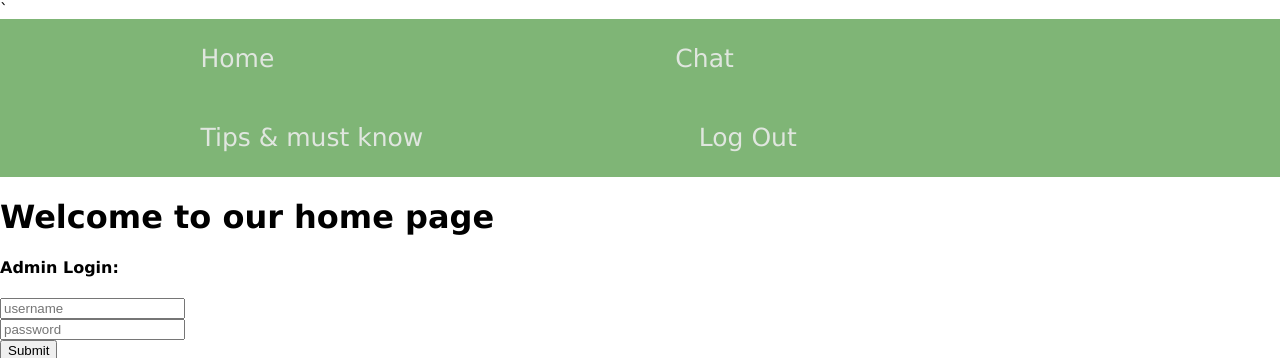
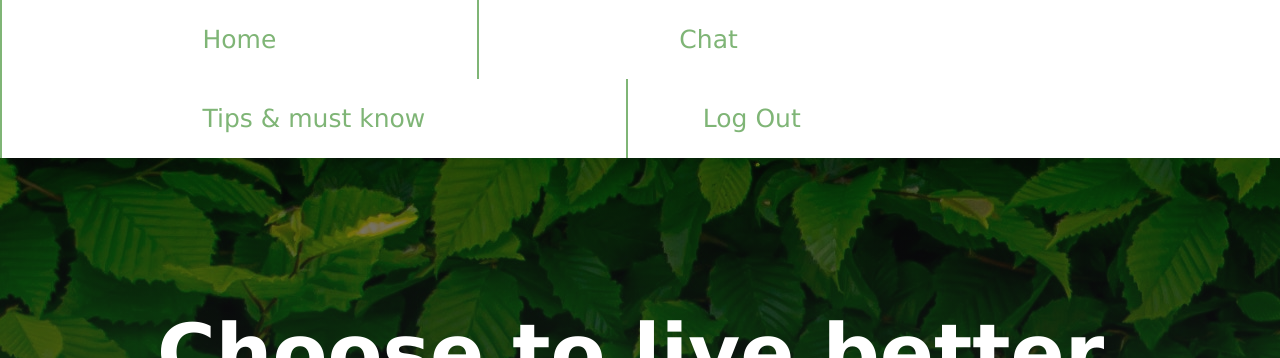
Before and after one commit to ranim20-meet/y2-final-project-x4, a Flask app: page / in a window 1280 px wide. Shown: the top 358 px of the page. Run offline with Flask 2, Linux system fonts and the light colour scheme.

Commit message:
update home.css

```diff
--- a/static/home.css
+++ b/static/home.css
@@ -1,3 +1,7 @@
+html {
+  scroll-behavior:smooth
+}
+
 p{
   margin:10px;
   padding: 16px;
@@ -102,3 +106,45 @@ img {vertical-align: middle;}
 @media only screen and (max-width: 300px) {
   .prev, .next,.text {font-size: 11px}
 }
+
+header {
+  margin: 0px;
+  padding: 0px;
+  width: 100vw;
+  height: 100vh;
+}
+
+header h1 {
+  color: white;
+  margin: 0px;
+  font-size: 5em;
+  text-align: center;
+}
+
+header div {
+  display: flex;
+  flex-direction: column;
+  justify-content: center;
+  align-items: center;
+
+  width: 100vw;
+  height: 100vh;
+  background-image: linear-gradient(rgba(0, 0, 0, 0.5) 0px, rgba(33, 37, 41, 0.72) 100%), url(bright-bush-close-up-101841.jpg);
+  margin: 0px;
+  padding: 0px;
+
+}
+
+#getting_started {
+  background-color: blue;
+  padding: 50px;
+}
+
+#start_btn {
+  color: white;
+  border: 5px solid #7fb576;
+  background-color: #7fb576;
+  border-radius: 25px;
+  margin-top: 25px;
+  padding: 10px
+}
--- a/static/navbar.css
+++ b/static/navbar.css
@@ -3,20 +3,25 @@
 	display: flex;
 	flex-direction: row;
 	flex-wrap: nowrap;
+  width: 100%;
+  position: fixed;
+  z-index: 2;
 }
 ul {
   list-style-type: none;
   margin: 0;
   padding: 0;
   overflow: hidden;
-  background-color: #7fb576;
+  background-color: white;
 
 }
 
 li {
   float: left;
   size:5px;
-  font-size: 25px
+  font-size: 25px;
+  border-left: 2px solid #7fb576;
+
 }
 
 #log_out_button{
@@ -28,7 +33,7 @@ li {
 
 li a {
   display: block;
-  color: #e0e6df;
+  color: #7fb576;
   text-align: center;
   padding: 1em 8.02em;
   text-decoration: none;
@@ -37,6 +42,7 @@ li a {
 li a:hover:not(.active) {
   background-color: #e0e6df;
   color:#7fb576;
+  cursor: pointer;
 }
 
 /**/
--- a/templates/home.html
+++ b/templates/home.html
@@ -3,7 +3,7 @@
 <head>
   <title>Home Page</title>
   <link rel="stylesheet" type="text/css" href="{{ url_for('static', filename='navbar.css') }}">
-` <link rel="stylesheet" type="text/css" href="{{ url_for('static', filename='home.css') }}">
+  <link rel="stylesheet" type="text/css" href="{{ url_for('static', filename='home.css') }}">
   <meta name="viewport" content="width=device-width, initial-scale=1">
 
 </head>
@@ -17,14 +17,16 @@
 
   </ul>
   </div>
-  <h1> Welcome to our home page </h1>
-  <h4>Admin Login:</h4>
-  <form action = '/admin-login' method="post">
-    <input type="text" name="username" placeholder="username"> <br>
-    <input type="password" name="password" placeholder="password"> <br>
-    <input type="submit" name="submit" placeholder="submit">
-  </form>
 
+  <header>
+    <div>
+      <h1> Choose to live better. </h1>
+      <br>
+      <a href="#getting_started" id = "start_btn">Get started!</a>
+    </div>
+  </header>
+
+<section id = "getting_started">
 <div class="slideshow-container">
 
 <div class="mySlides fade">
@@ -61,7 +63,27 @@
 The company's goal is to continue to lead the field in innovation, solutions and advanced technologies that will support the implementation of vertical projects around the world, taking into account consumable resources and all in easy-to-maintain and durable solutions over time.</p></center>
 
 
+
 <script type="text/javascript" src="{{ url_for('static', filename='home.js')}}"></script>
+</section>
+
+
+<footer>
+  <h4>Admin Login:</h4>
+  <form action = '/admin-login' method="post">
+    <input type="text" name="username" placeholder="username"> <br>
+    <input type="password" name="password" placeholder="password"> <br>
+    <input type="submit" name="submit" placeholder="submit">
+  </form>
+
+  <div class="social_media">
+    <ul>
+      <img src="facebook">
+      <img src="ig">
+      <img src="youtube">
+    </ul>
+  </div>
+</footer>
 
 </body>
 </html>
```
